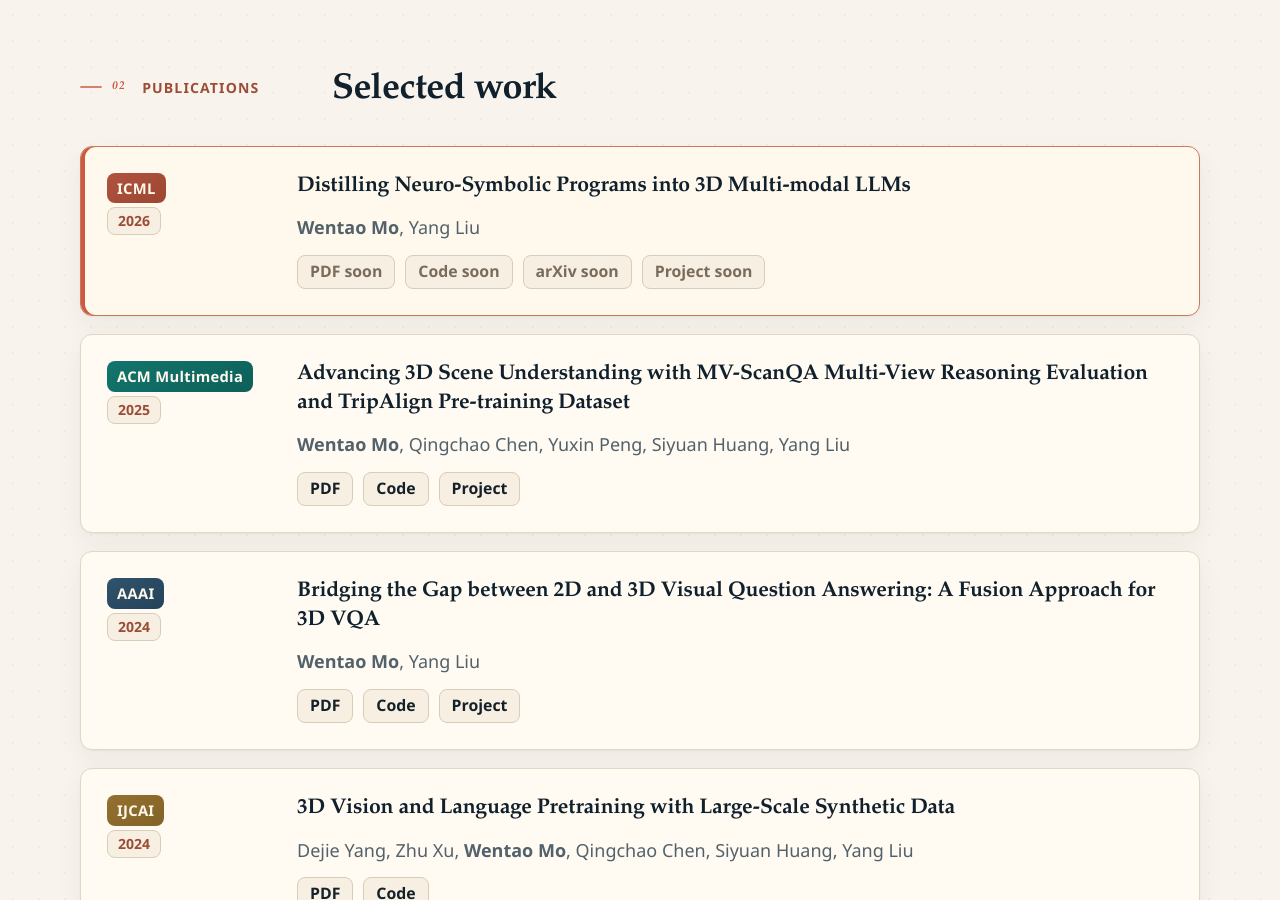
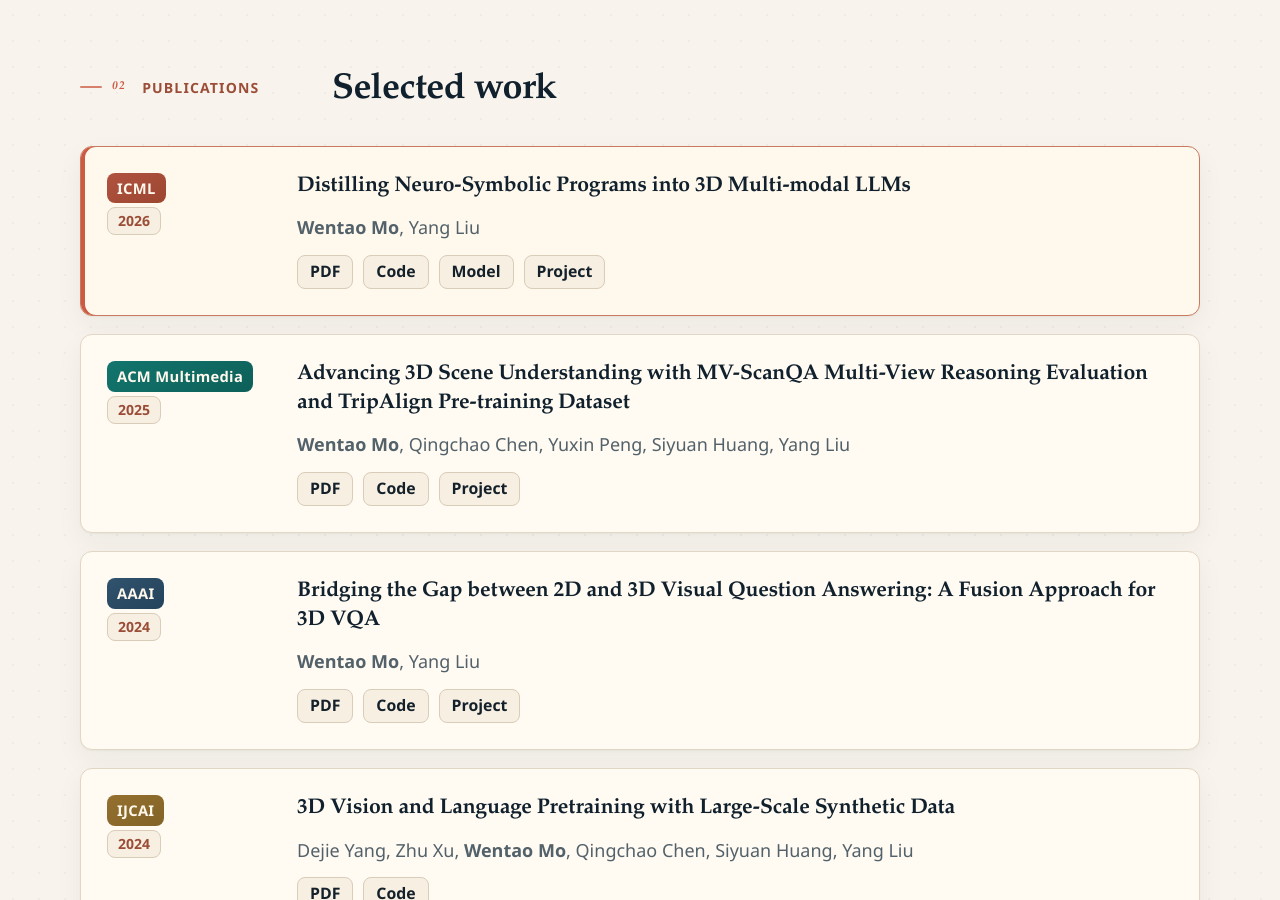
Before and after one commit to matthewdm0816/matthewdm0816.github.io, a Jekyll site: the page built from _pages/about.md, in a window 1280 px wide and 900 px high, scrolled down 1250 px. Built offline with Jekyll 4.4.1, drawn with Linux system fonts in a browser that asks for light colours.

Commit message:
Link APEIRIA ICML paper resources (PDF, code, model, project)

```diff
--- a/_pages/about.md
+++ b/_pages/about.md
@@ -112,10 +112,10 @@ redirect_from:
         <h3>Distilling Neuro-Symbolic Programs into 3D Multi-modal LLMs</h3>
         <p><strong>Wentao Mo</strong>, Yang Liu</p>
         <div class="publication-card__links">
-          <span>PDF soon</span>
-          <span>Code soon</span>
-          <span>arXiv soon</span>
-          <span>Project soon</span>
+          <a href="https://matthewdm0816.github.io/Apeiria_Open/assets/paper.pdf">PDF</a>
+          <a href="https://github.com/oceanflowlab/APEIRIA">Code</a>
+          <a href="https://huggingface.co/kmichiru/OpenApeiria">Model</a>
+          <a href="https://matthewdm0816.github.io/Apeiria_Open/">Project</a>
         </div>
       </article>
 
```
Also changed, not shown: preview/index.html (+4 -4 lines).
